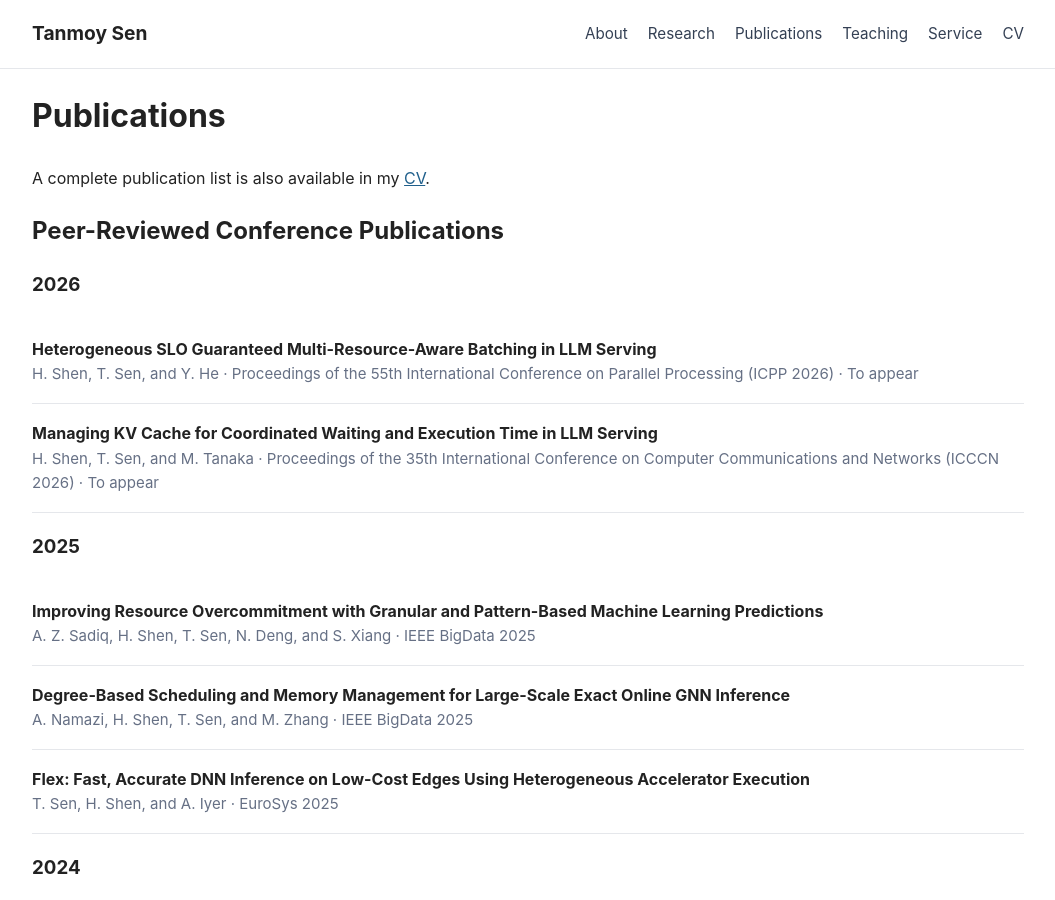
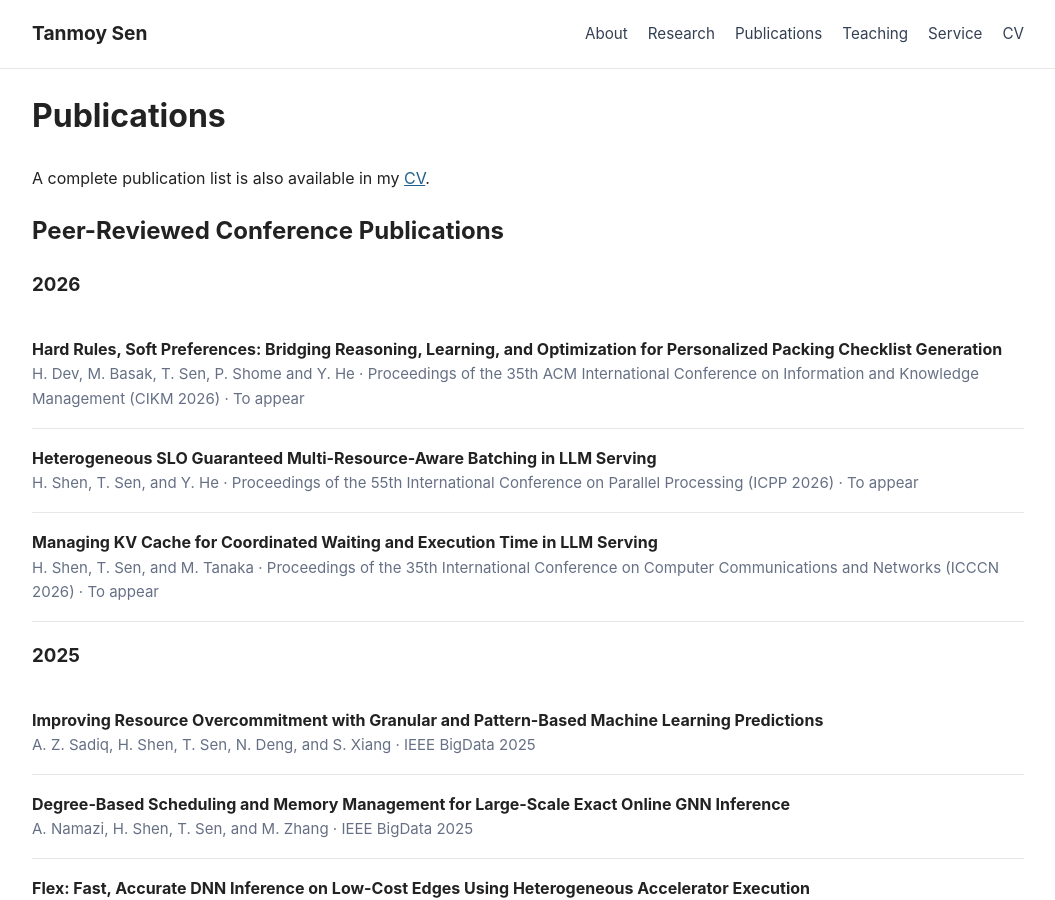
Before and after one commit to Tanmoy058/Tanmoy058.github.io, a Jekyll site: the page built from publications/index.md, in a window 1280 px wide and 900 px high. Shown: the whole window, without its empty margins (112-1167 px from the left). Built offline with Jekyll 4.4.1, drawn with Linux system fonts in a browser that asks for light colours.

Commit message:
Update index.md

```diff
--- a/publications/index.md
+++ b/publications/index.md
@@ -10,6 +10,8 @@ A complete publication list is also available in my [CV]({{ '/files/Tanmoy_Sen_C
 ## Peer-Reviewed Conference Publications
 
 ### 2026
+<div class="item"><div class="item-title">Hard Rules, Soft Preferences: Bridging Reasoning, Learning, and
+Optimization for Personalized Packing Checklist Generation</div><div class="meta">H. Dev, M. Basak, T. Sen, P. Shome and Y. He · Proceedings of the 35th ACM International Conference on Information and Knowledge Management (CIKM 2026) · To appear</div></div>
 
 <div class="item"><div class="item-title">Heterogeneous SLO Guaranteed Multi-Resource-Aware Batching in LLM Serving</div><div class="meta">H. Shen, T. Sen, and Y. He · Proceedings of the 55th International Conference on Parallel Processing (ICPP 2026) · To appear</div></div>
 
```
